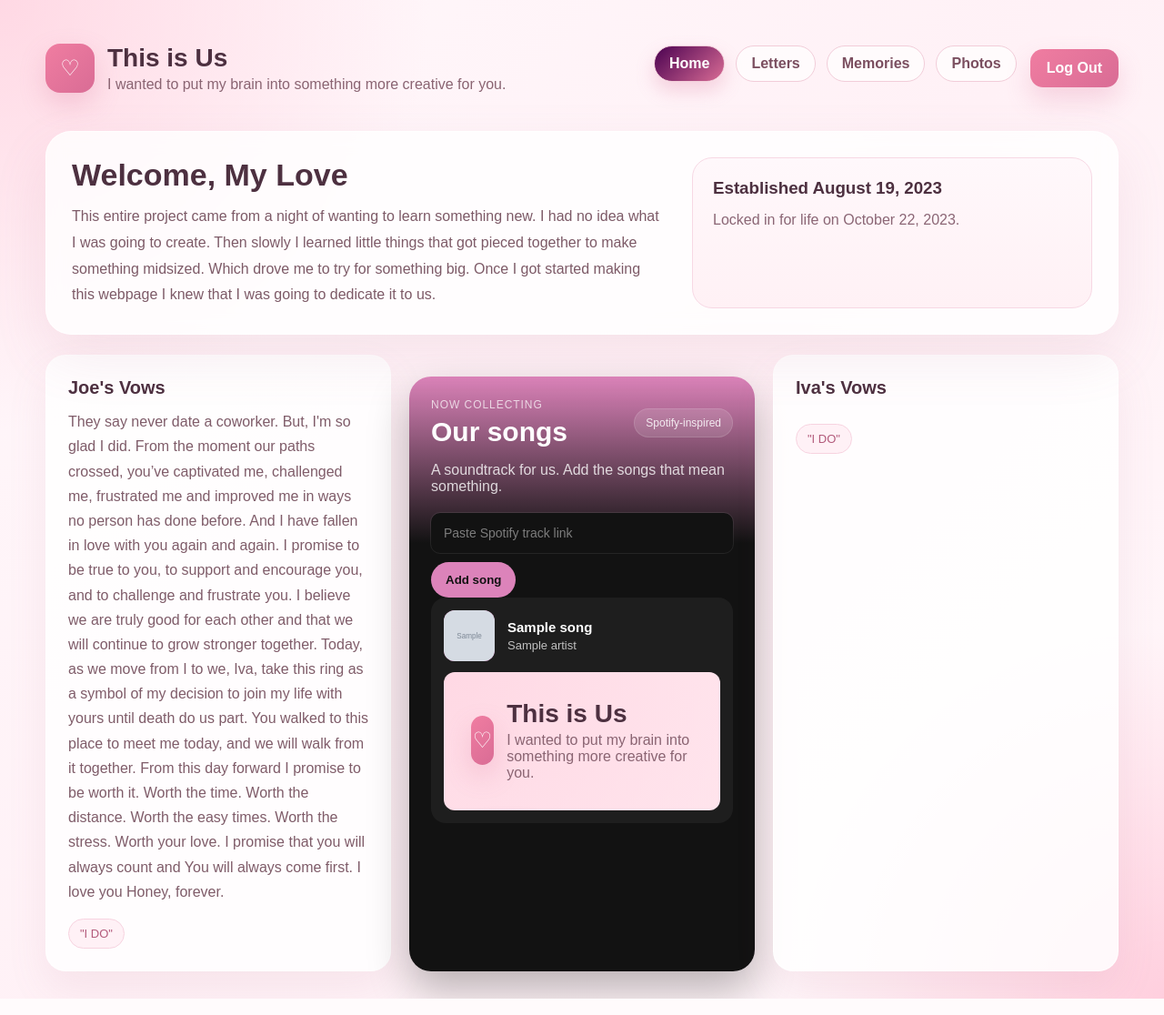
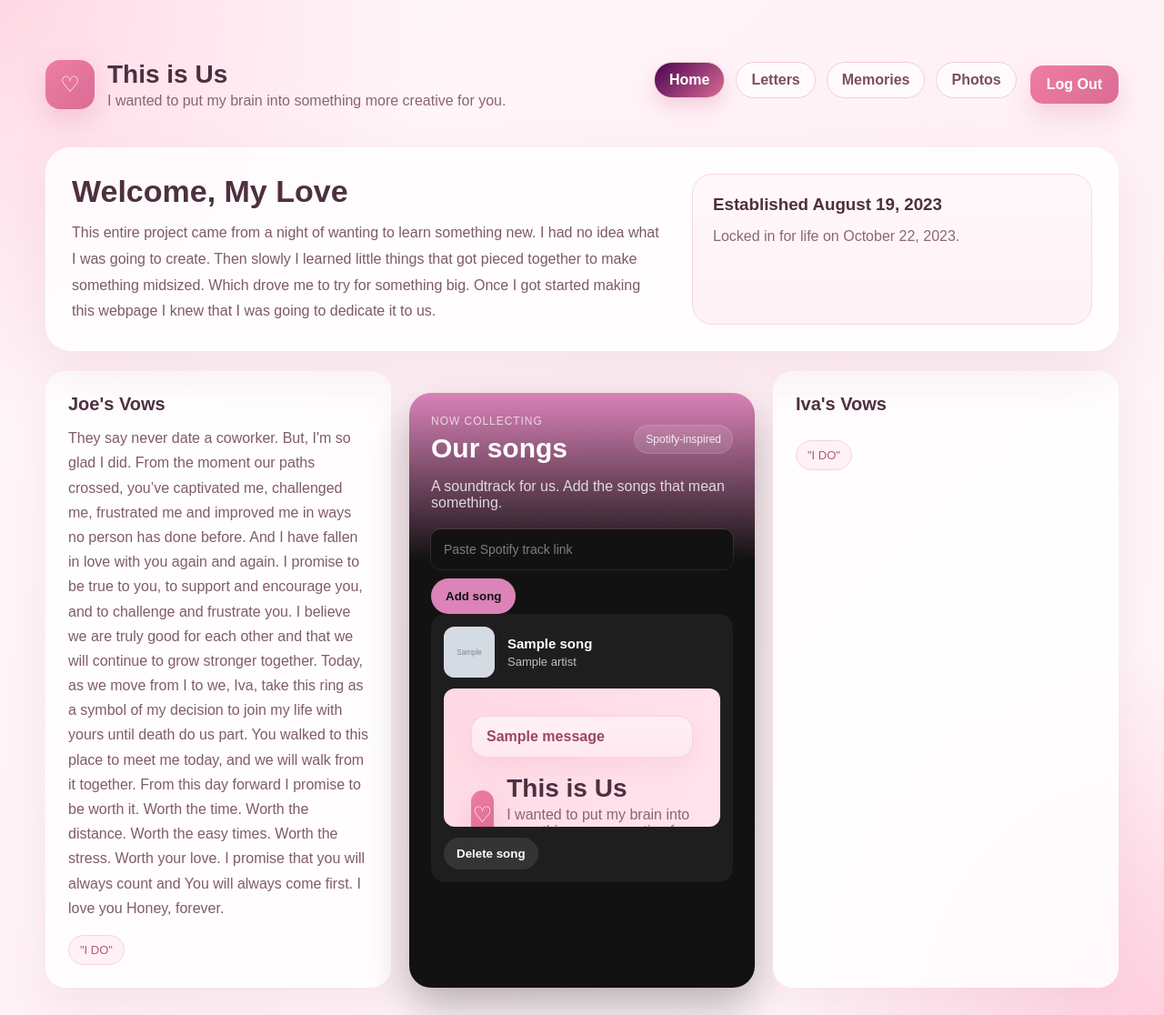
Before and after one commit to josephwaynek2000-alt/login_project, a Flask app: page /dashboard in a window 1280 px wide. Shown: the whole page at 91% size. Run offline with Flask 3, Linux system fonts and the light colour scheme; the visitor is signed in with stand-in values (Sample User, id 1); grey boxes marked "Sample" are stand-in pictures; one stand-in notice (Sample message) is shown; a database or web service that is not in the repository returns one stand-in record (values such as "Sample title"); some libraries are stand-ins or nearby versions.

Commit message:
updated app.py and dashboard

```diff
--- a/app.py
+++ b/app.py
@@ -242,7 +242,29 @@
         page="dashboard"
     )
 
+@app.route("/delete-song/<int:song_id>", methods=["POST"])
+def delete_song(song_id):
+    if "user" not in session:
+        return redirect(url_for("login"))
 
+    try:
+        conn = get_db_connection()
+        cur = conn.cursor()
+        cur.execute("DELETE FROM songs WHERE id = %s", (song_id,))
+        deleted = cur.rowcount
+        conn.commit()
+        cur.close()
+        conn.close()
+
+        if deleted:
+            flash("Song deleted.")
+        else:
+            flash("Song not found.")
+    except Exception as e:
+        print("DELETE SONG ERROR:", e)
+        flash("Could not delete song.")
+
+    return redirect(url_for("dashboard"))
 
 @app.route("/letters")
 def letters():
--- a/templates/dashboard.html
+++ b/templates/dashboard.html
@@ -418,9 +418,52 @@
         grid-template-columns: 1fr;
     }
 }
+
+.flash-stack {
+    display: grid;
+    gap: 10px;
+    margin-bottom: 18px;
+}
+
+.flash-message {
+    background: linear-gradient(180deg, #fff0f5, #ffe8f0);
+    border: 1px solid rgba(240, 125, 161, 0.25);
+    color: #9d4564;
+    padding: 13px 16px;
+    border-radius: 16px;
+    font-weight: 700;
+    box-shadow: 0 10px 24px rgba(217, 108, 149, 0.1);
+}
+
+.delete-song-form {
+    margin-top: 12px;
+}
+
+.delete-song-btn {
+    border: none;
+    border-radius: 999px;
+    padding: 10px 14px;
+    font-weight: 700;
+    background: rgba(255,255,255,0.1);
+    color: white;
+    cursor: pointer;
+}
+
+.delete-song-btn:hover {
+    background: rgba(255,255,255,0.18);
+}
     </style>
 </head>
 <body>
+{% with messages = get_flashed_messages() %}
+    {% if messages %}
+        <div class="flash-stack">
+            {% for message in messages %}
+                <div class="flash-message">{{ message }}</div>
+            {% endfor %}
+        </div>
+    {% endif %}
+{% endwith %}
     <div class="app">
         <div class="topbar">
     <div class="brand">
@@ -512,6 +555,10 @@
                         allow="autoplay; clipboard-write; encrypted-media; fullscreen; picture-in-picture"
                         loading="lazy">
                     </iframe>
+
+                    <form method="POST" action="{{ url_for('delete_song', song_id=song.id) }}" class="delete-song-form">
+                        <button type="submit" class="delete-song-btn">Delete song</button>
+                    </form>
                 </div>
             </div>
             {% endfor %}
@@ -531,5 +578,16 @@
             </div>
         </section>
     </div>
+
+    <script>
+    setTimeout(() => {
+        document.querySelectorAll(".flash-message").forEach(flash => {
+            flash.style.opacity = "0";
+            flash.style.transition = "opacity 0.35s ease";
+            setTimeout(() => flash.remove(), 350);
+        });
+    }, 3000);
+    </script>
+
 </body>
 </html>
```
